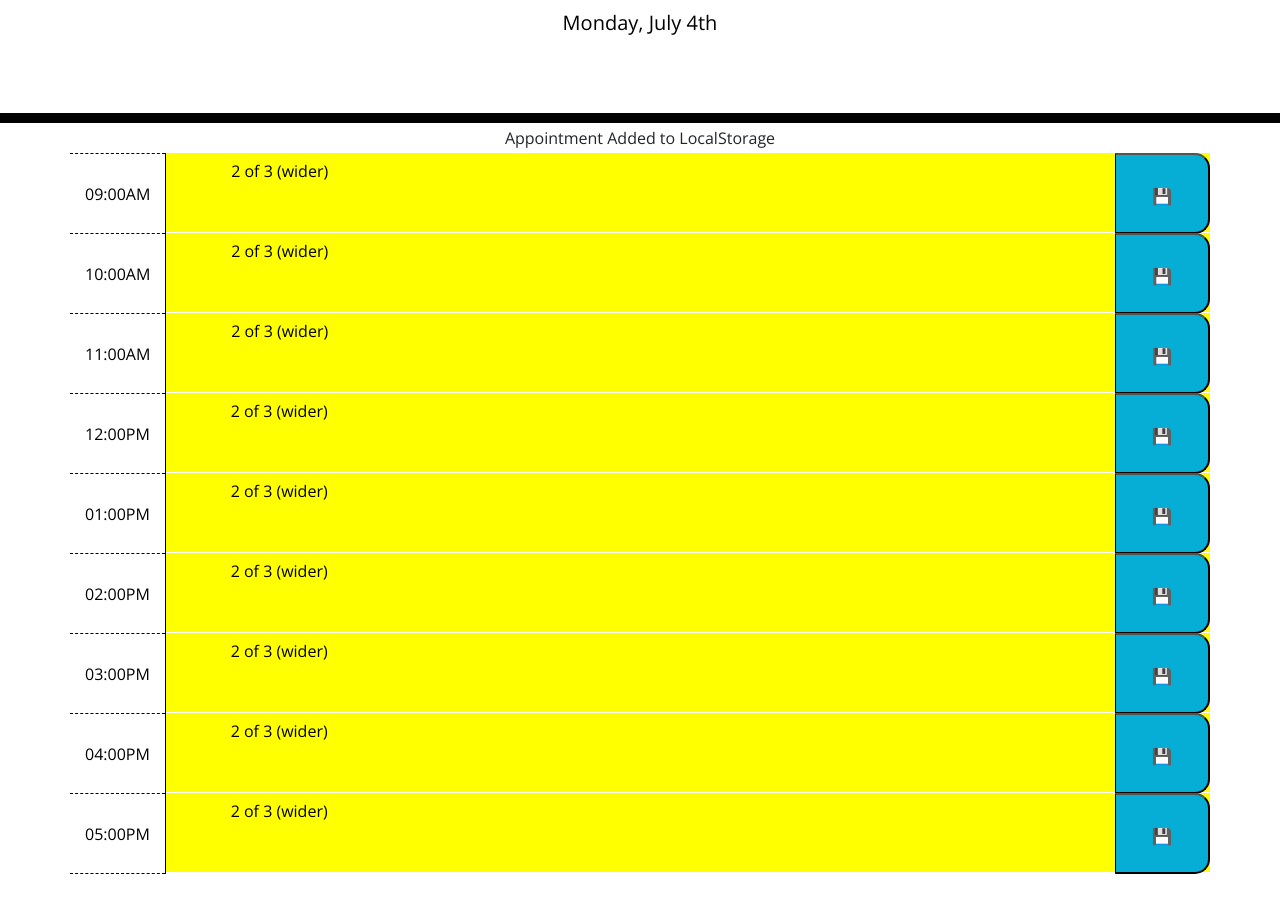
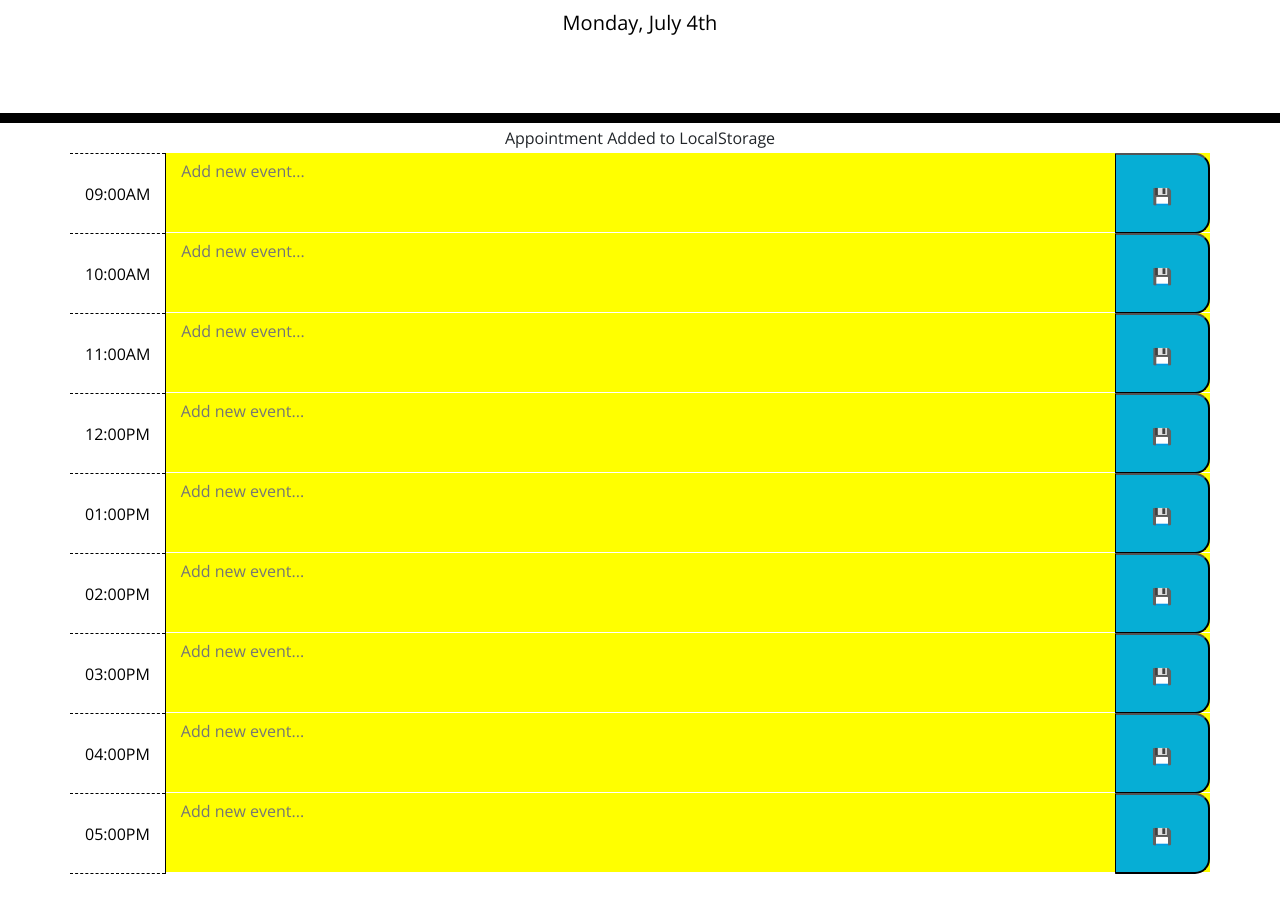
Before and after one commit to Anastasia095/WorkDayPlanner, a plain HTML site: page index.html in a window 1280 px wide. Shown: the part 181-1094 px from the top of the page. Drawn offline with nearby package versions, Linux system fonts and the light colour scheme.

Commit message:
fixed event listeners for save buttons

```diff
--- a/Assets/js/script.js
+++ b/Assets/js/script.js
@@ -1,17 +1,40 @@
 //selecting HTML Element
 var CurrentDay = document.getElementById("currentDay");
-
 var timeFormat = moment().format('dddd, MMMM Do');
 console.log(timeFormat);
-
+var x = document.getElementById("txtbtn0");
 CurrentDay.innerHTML = timeFormat;
 
+// var plannerEvents = [];
+// var eventArray = [];
 
-for(var i = 0; i < document.getElementsByClassName("saveBtn").length; i++) {
-    document.getElementsByClassName("saveBtn")[i].addEventListener('click',function(){
-        console.log("save btn test");
-        var userInput = document.getElementById("col-10").value;
-        localStorage.setItem("userInput", userInput);
+//i < document.getElementsByClassName("saveBtn").length
 
-    });
-}
+// for(var k = 0; k < 3; k++) {
+//     console.log(k);
+//     document.getElementById("btn" + k).addEventListener('click',function(e){
+//         console.log("save btn test");
+//         //var userInput;
+//         var nodeNumber = e.target.id[3];
+//         console.log(e.target.id);
+//         userInput = document.getElementById("txt" + nodeNumber);
+//         console.log(userInput.value);
+//         localStorage.setItem("userInput", userInput.value);
+
+//     });
+// }
+x.textContent = localStorage.getItem("Eventbtn0");
+
+var mainSection = document.getElementById("mainSection");
+
+mainSection.addEventListener('click', function(event){
+
+    var selectedButton = event.target;
+    console.log(selectedButton.id);
+    var userInput = document.getElementById("txt"+selectedButton.id);
+
+   localStorage.setItem("Event" + selectedButton.id, userInput.value);
+   console.log("TEST" + localStorage.getItem("Event" + selectedButton.id));
+
+
+})
--- a/index.html
+++ b/index.html
@@ -34,16 +34,14 @@
     </header>
     <p class="saveStatus"> Appointment Added to LocalStorage</p>
       <!-- Timeblocks go here -->
-      <main>
+      <main id="mainSection">
       <div class="container" id="rowContainer">
         <div class="row">
           <div class="col hour" id="leftColumn">
             09:00AM
           </div>
-          <textarea class="col-10">
-            2 of 3 (wider)
-          </textarea>
-          <button class="col saveBtn">
+          <textarea class="col-10" id="txtbtn0" placeholder="Add new event..."></textarea>
+          <button class="col saveBtn" id="btn0">
             💾
           </button>
         </div>
@@ -54,10 +52,8 @@
           <div class="col hour" id="leftColumn">
             10:00AM
           </div>
-          <textarea class="col-10">
-            2 of 3 (wider)
-          </textarea>
-          <button class="col saveBtn">
+          <textarea class="col-10" id="txtbtn1" placeholder="Add new event..."></textarea>
+          <button class="col saveBtn" id="btn1">
             💾
           </button>
         </div>
@@ -68,10 +64,8 @@
           <div class="col hour" id="leftColumn">
             11:00AM
           </div>
-          <textarea class="col-10">
-            2 of 3 (wider)
-          </textarea>
-          <button class="col saveBtn">
+          <textarea class="col-10" id="txtbtn2" placeholder="Add new event..."></textarea>
+          <button class="col saveBtn" id="btn2">
             💾
           </button>
         </div>
@@ -82,10 +76,8 @@
           <div class="col hour" id="leftColumn">
             12:00PM
           </div>
-          <textarea class="col-10">
-            2 of 3 (wider)
-          </textarea>
-          <button class="col saveBtn">
+          <textarea class="col-10" id="txtbtn3" placeholder="Add new event..."></textarea>
+          <button class="col saveBtn" id="btn3">
             💾
           </button>
         </div>
@@ -96,10 +88,8 @@
           <div class="col hour" id="leftColumn">
             01:00PM
           </div>
-          <textarea class="col-10">
-            2 of 3 (wider)
-          </textarea>
-          <button class="col saveBtn">
+          <textarea class="col-10" id="txtbtn4" placeholder="Add new event..."></textarea>
+          <button class="col saveBtn" id="btn4">
             💾
           </button>
         </div>
@@ -110,10 +100,8 @@
           <div class="col hour" id="leftColumn">
             02:00PM
           </div>
-          <textarea class="col-10">
-            2 of 3 (wider)
-          </textarea>
-          <button class="col saveBtn">
+          <textarea class="col-10" id="txtbtn5" placeholder="Add new event..."></textarea>
+          <button class="col saveBtn" id="btn5">
             💾
           </button>
         </div>
@@ -124,10 +112,8 @@
           <div class="col hour" id="leftColumn">
             03:00PM
           </div>
-          <textarea class="col-10">
-            2 of 3 (wider)
-          </textarea>
-          <button class="col saveBtn">
+          <textarea class="col-10" id="txtbtn6" placeholder="Add new event..."></textarea>
+          <button class="col saveBtn" id="btn6">
             💾
           </button>
         </div>
@@ -138,10 +124,8 @@
           <div class="col hour" id="leftColumn">
             04:00PM
           </div>
-          <textarea class="col-10">
-            2 of 3 (wider)
-          </textarea>
-          <button class="col saveBtn">
+          <textarea class="col-10" id="txtbtn7" placeholder="Add new event..."></textarea>
+          <button class="col saveBtn" id="btn7">
             💾
           </button>
         </div>
@@ -152,10 +136,8 @@
           <div class="col hour" id="lastButton">
             05:00PM
           </div>
-          <textarea class="col-10">
-            2 of 3 (wider)
-          </textarea>
-          <button class="col saveBtn">
+          <textarea class="col-10" id="txtbtn8" placeholder="Add new event..."></textarea>
+          <button class="col saveBtn" id="btn8">
             💾
           </button>
         </div>
```
